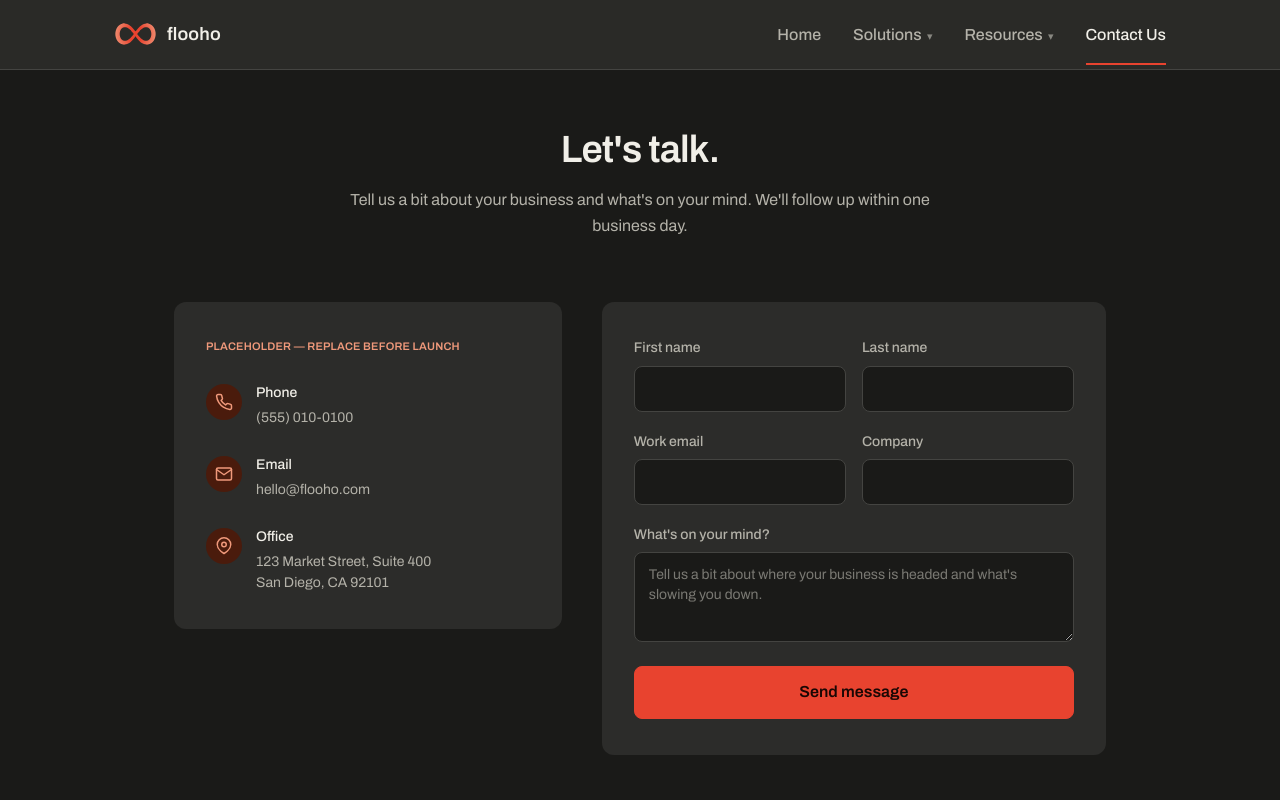
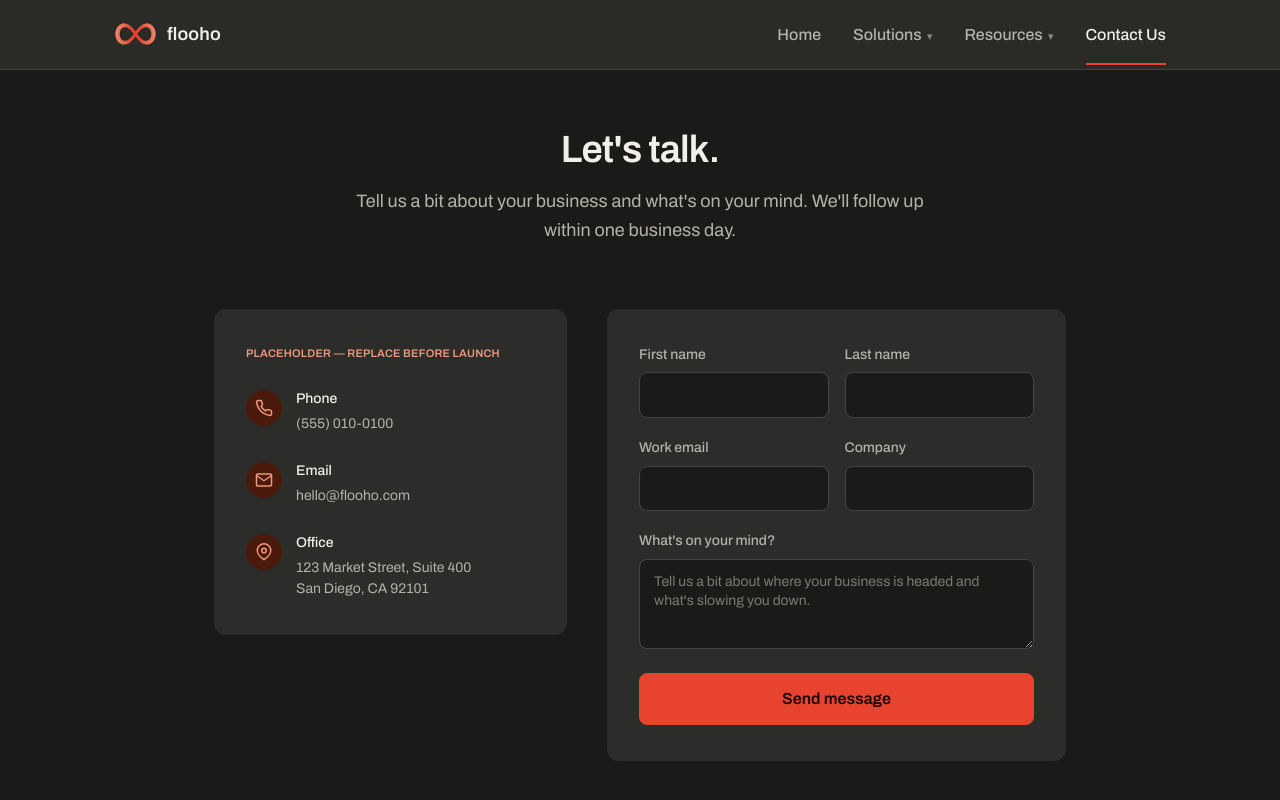
Before and after one commit to kgmartiniv-netizen/flooho-website-private, a Next.js app: page /contact in a window 1280 px wide. Shown: the top 800 px of the page. Built offline with nearby package versions, Linux system fonts and the light colour scheme.

Commit message:
Design system migration: Contact page module

```diff
--- a/app/contact/page.module.css
+++ b/app/contact/page.module.css
@@ -8,16 +8,17 @@
   font-size: 38px;
   font-weight: 600;
   line-height: 1.25;
+  letter-spacing: -0.02em;
   margin-bottom: 14px;
 }
 .pageHeader p {
-  font-size: 16px;
-  color: var(--warm-gray);
+  font-size: 18px;
+  color: var(--text-body);
   line-height: 1.6;
 }
 
 .contactWrap {
-  max-width: 980px;
+  max-width: var(--container-grid);
   margin: 0 auto;
   padding: 56px 24px 120px;
   display: grid;
```
